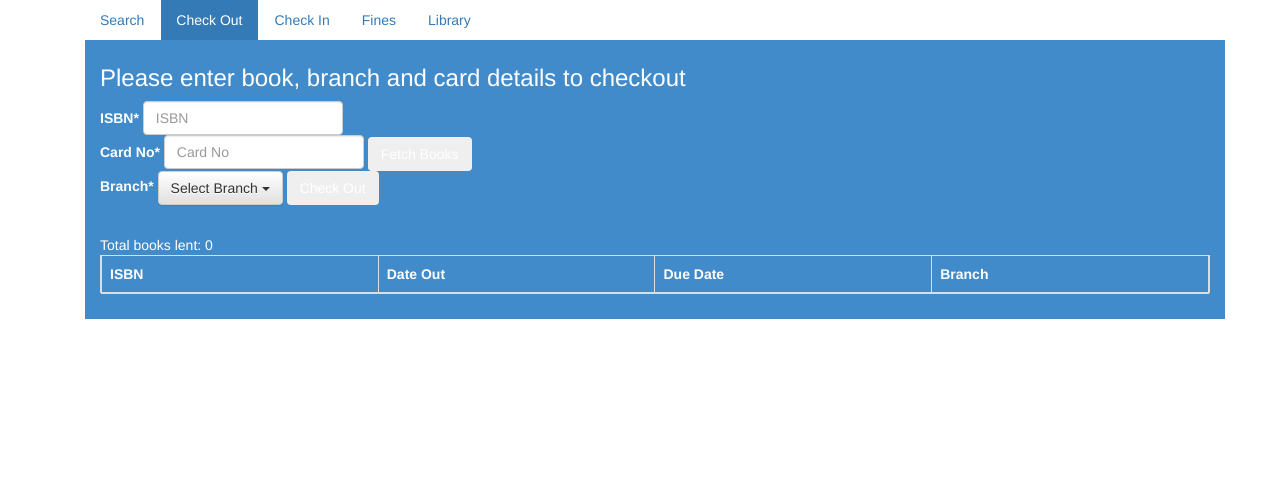
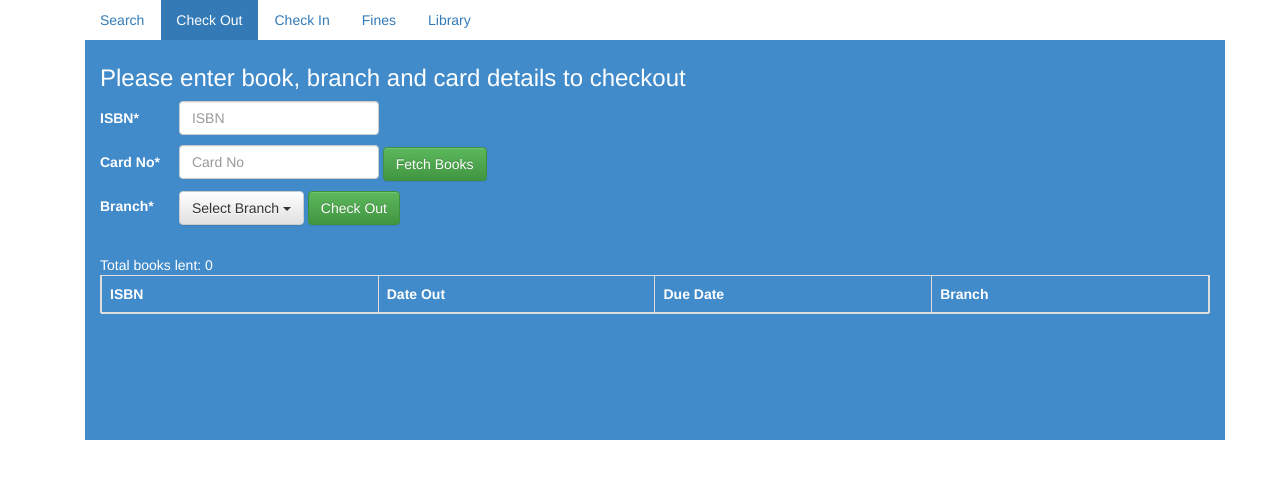
Before and after one commit to pswaroopk/LMS, a website: page public/index.html in a window 1280 px wide. Both pictures are taken after a click on the link "Check Out". Drawn offline with nearby package versions, Linux system fonts and the light colour scheme; some packages are replaced by stand-ins of ours; a script that the page names is missing.

Commit message:
ui changes

```diff
--- a/public/index.html
+++ b/public/index.html
@@ -29,7 +29,7 @@
 
         <div class="tab-pane active" id="searchTab">
           <h3>Please type the name of the book</h3>
-          <label for="query">Search*</label>
+          <label for="query" class="field-label">Search*</label>
           <input
             name="query"
             type='text'
@@ -56,7 +56,7 @@
               <li><a href="#" value="-1">Any branch</a></li>
             </ul>
           </div>
-          <button class="btn btn-small" ng-click='search(query)'>GO</button>
+          <button class="btn btn-success" type="button" ng-click='search(query)'>GO</button>
           <div class='search_results'>
             <div class="table-responsive">
               Results: {{ searchResults.length }}
@@ -84,7 +84,8 @@
 
       <div class="tab-pane" id="checkOut">
         <h3>Please enter book, branch and card details to checkout</h3>
-        <label for="checkoutISBN">ISBN*</label>
+        <div class="form-fields">
+          <label for="checkoutISBN" class="field-label">ISBN*</label>
           <input
             name="checkoutISBN"
             type='text'
@@ -96,8 +97,9 @@
             class='clearable form-control'
             placeholder='ISBN'
           />
-        <br/>
-        <label for="checkoutCardNo">Card No*</label>
+        </div>
+        <div class="form-fields">
+          <label for="checkoutCardNo" class="field-label">Card No*</label>
           <input
             name="checkoutCardNo"
             type='text'
@@ -109,9 +111,10 @@
             class='clearable form-control'
             placeholder='Card No'
           />
-        <button class="btn btn-small" ng-click='checkedOutBooks()'>Fetch Books</button>
-        <br/>
-        <label for="checkoutBranch">Branch*</label>
+          <button type="button" class="btn btn-success" ng-click='checkedOutBooks()'>Fetch Books</button>
+        </div>
+        <div class="form-fields">
+          <label for="checkoutBranch" class="field-label">Branch*</label>
           <div class="btn-group">
             <button type="button" class="btn btn-default dropdown-toggle" data-toggle="dropdown" aria-haspopup="true" aria-expanded="false">
               Select Branch <span class="caret"></span>
@@ -124,7 +127,7 @@
               <li><a href="#" value="5">Audelia Road</a></li>
             </ul>
           </div>
-        <button class="btn btn-small" ng-click='checkout()'>Check Out</button>
+          <button class="btn btn-success" ng-click='checkout()'>Check Out</button>
           <p style="padding: 10px;color:red;">{{ checkoutStatus }}</p>
           <div class='search_results'>
             <div class="table-responsive">
@@ -150,10 +153,11 @@
             </div>
           </div>
         </div>
+      </div>
       <div class="tab-pane" id="checkIn">
         <h3>Please enter card details to check-in</h3>
         <br/>
-        <label for="checkoutCardNo">Card No*</label>
+        <label for="checkoutCardNo" class="field-label">Card No*</label>
         <input
           name="checkoutCardNo"
           type='text'
@@ -165,7 +169,7 @@
           class='clearable form-control'
           placeholder='Card No'
         />
-        <button class="btn btn-small" ng-click='checkedOutBooks()'>Fetch Books</button>
+        <button class="btn btn-success" ng-click='checkedOutBooks()'>Fetch Books</button>
         <br/>
         <p style="padding: 10px;color:red;">{{ checkinStatus }}</p>
         <div class='search_results'>
@@ -188,7 +192,7 @@
                   <td class='col-xs-3 ng-cloak' >{{ result.duedate }}</td>
                   <td class='col-xs-3 ng-cloak' >{{ result.bookcopy.branchid }}</td>
                   <td class='col-xs-3 ng-cloak' >
-                    <button class="btn btn-small" ng-show="!result.datein" ng-click="checkin(result.id)">Check-In</button>
+                    <button class="btn btn-success" ng-show="!result.datein" ng-click="checkin(result.id)">Check-In</button>
                   </td>
                 </tr>
               </tbody>
--- a/public/main.css
+++ b/public/main.css
@@ -3,6 +3,7 @@
   color : white;
   background-color: #428bca;
   padding : 5px 15px;
+  min-height: 400px;
 }
 /* remove border radius for the tab */
 
@@ -13,3 +14,11 @@
 input {
   color: black;
 }
+
+.form-fields {
+  padding-bottom: 10px;
+}
+
+.field-label {
+  width: 75px;
+}
```
Lines whose indentation alone changed are shown as unchanged.
